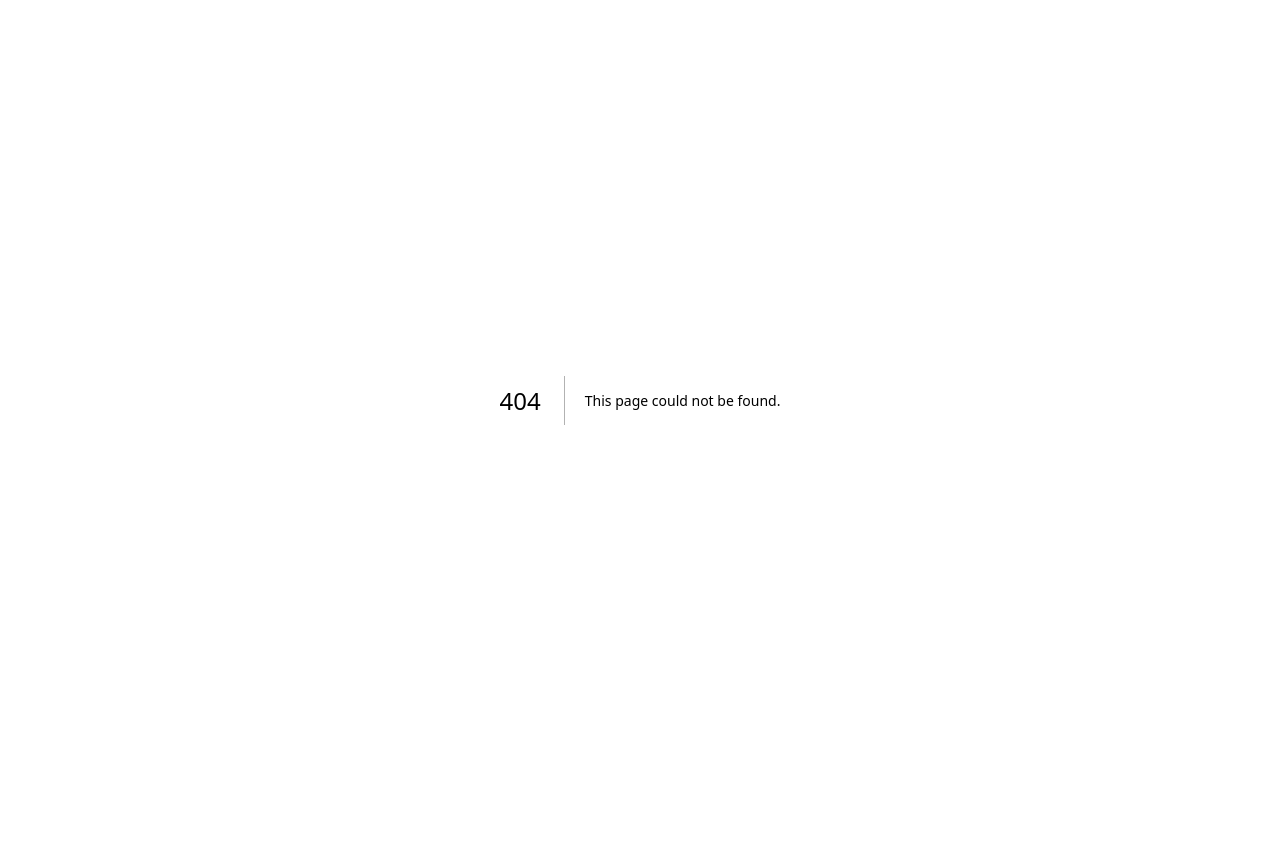
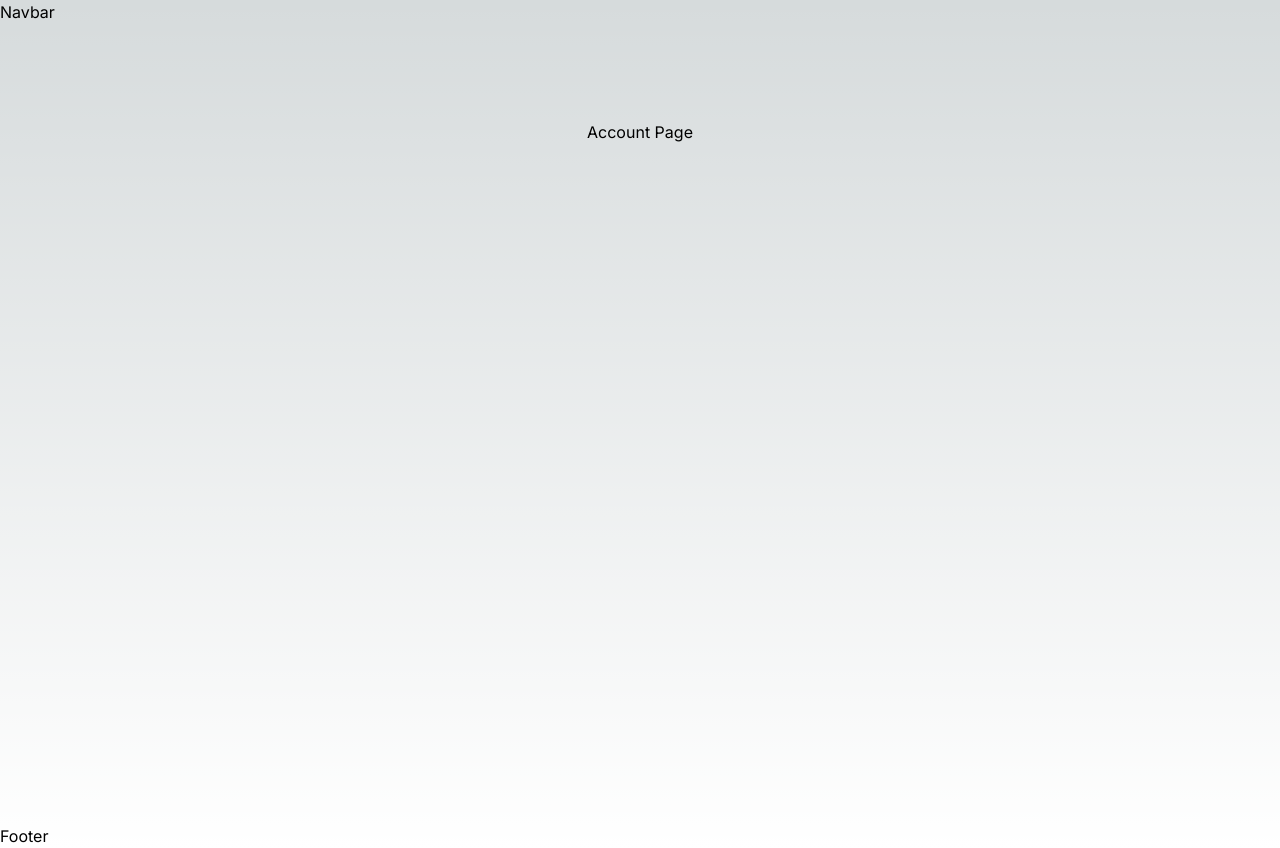
Before and after one commit to Health-Goods/Health-Goods-Marketplace, a Next.js app: page /account in a window 1280 px wide. Before the commit this address had no page. Before the commit the page ends 800 px from the top, so only its background shows below. Built offline with nearby package versions, Linux system fonts and the light colour scheme.

Commit message:
created a components directory, and an account page

```diff
--- /dev/null
+++ b/src/app/account/page.tsx
@@ -0,0 +1,11 @@
+
+const Account = () => {
+
+    return (
+        <div className="flex min-h-screen flex-col items-center justify-between p-24">
+            <h1>Account Page</h1>
+        </div>
+    )
+}
+
+export default Account;
--- a/src/app/footer.tsx
+++ b/src/app/footer.tsx
@@ -0,0 +1,9 @@
+
+const Footer = () => {
+
+    return (
+        <h1>Footer</h1>
+    )
+}
+
+export default Footer;
--- a/src/app/layout.tsx
+++ b/src/app/layout.tsx
@@ -1,6 +1,9 @@
 import './globals.css'
 import type { Metadata } from 'next'
 import { Inter } from 'next/font/google'
+
+import Navbar from './navbar';
+import Footer from './footer';
 
 const inter = Inter({ subsets: ['latin'] })
 
@@ -16,7 +19,9 @@
 }) {
   return (
     <html lang="en">
+      <Navbar />
       <body className={inter.className}>{children}</body>
+      <Footer />
     </html>
   )
 }
--- a/src/app/navbar.tsx
+++ b/src/app/navbar.tsx
@@ -0,0 +1,9 @@
+
+const Navbar = () => {
+
+    return (
+        <h1>Navbar</h1>
+    )
+}
+
+export default Navbar;
```
Also changed, not shown: package.json (+5 -5 lines), 1 other file (tests, documents, lock files or other folders).
